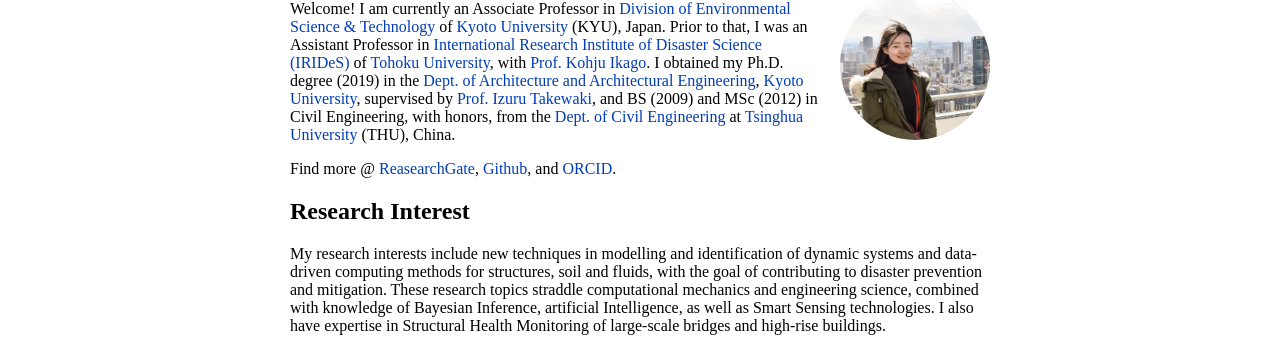
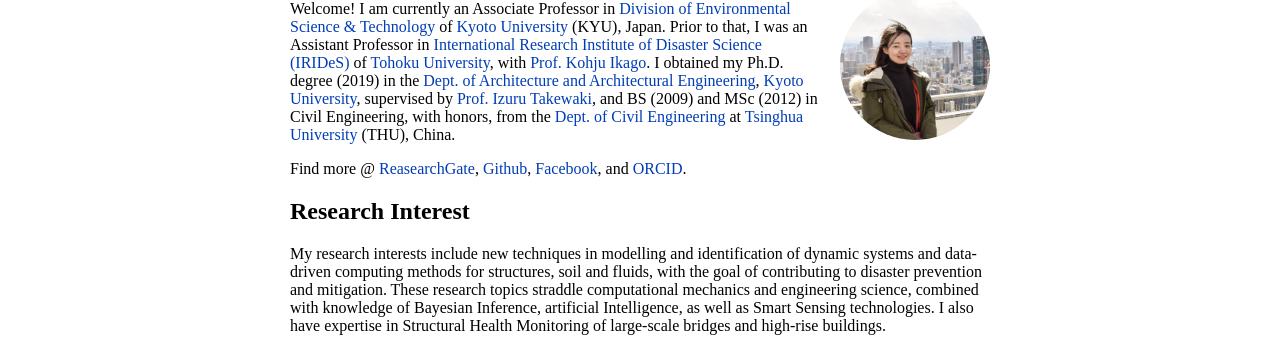
Before and after one commit to JiaGUOCV/JiaGUOCV.github.io, a Jekyll site: the page built from index.md, in a window 1280 px wide. Shown: the part 177-529 px from the top of the page. Built offline with Jekyll 4.4.1, drawn with Linux system fonts in a browser that asks for light colours; our own code applies the rules of GitHub Pages for plain Markdown files.

Commit message:
Update index.md
facebook

```diff
--- a/index.md
+++ b/index.md
@@ -11,7 +11,7 @@
 I obtained my Ph.D. degree (2019) in the [Dept. of Architecture and Architectural Engineering](https://www.ar.t.kyoto-u.ac.jp/en?set_language=en), [Kyoto University](https://www.kyoto-u.ac.jp/en/), supervised by [Prof. Izuru Takewaki](http://takewaki-lab.archi.kyoto-u.ac.jp/takewaki_tsuji_lab/home.php?lang=ENG),
 and BS (2009) and MSc (2012) in Civil Engineering, with honors, from the [Dept. of Civil Engineering](https://www.civil.tsinghua.edu.cn/en/) at [Tsinghua University](https://www.tsinghua.edu.cn/en/index.htm) (THU), China.
 
-Find more @ [ReasearchGate](https://www.researchgate.net/profile/Jia-Guo-63), [Github](https://github.com/JiaGuoLab), and [ORCID](https://orcid.org/0000-0001-9059-9851).
+Find more @ [ReasearchGate](https://www.researchgate.net/profile/Jia-Guo-63), [Github](https://github.com/JiaGuoLab), [Facebook](https://www.facebook.com/profile.php?id=100057568955019), and [ORCID](https://orcid.org/0000-0001-9059-9851).
 
 ## Research Interest
 
```
